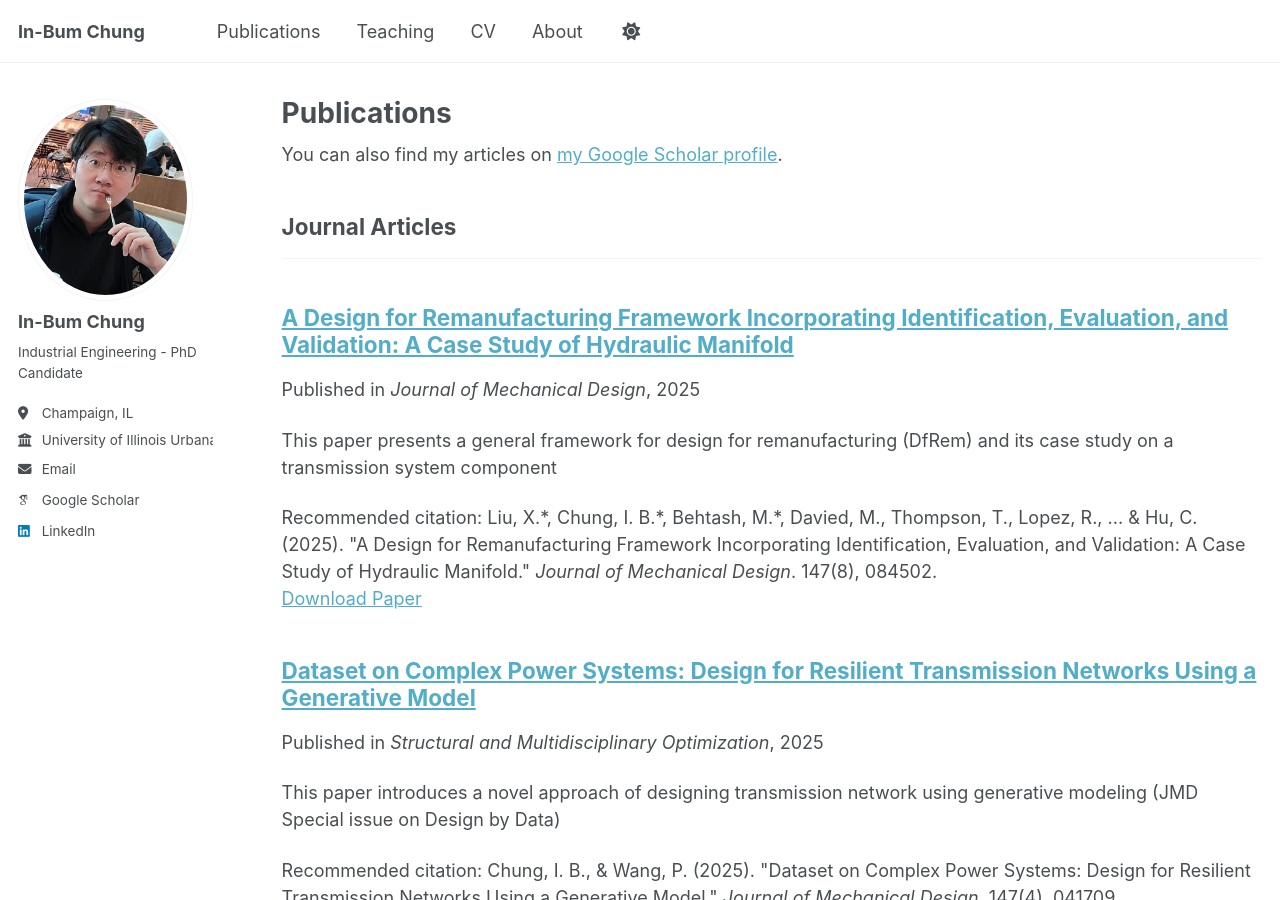
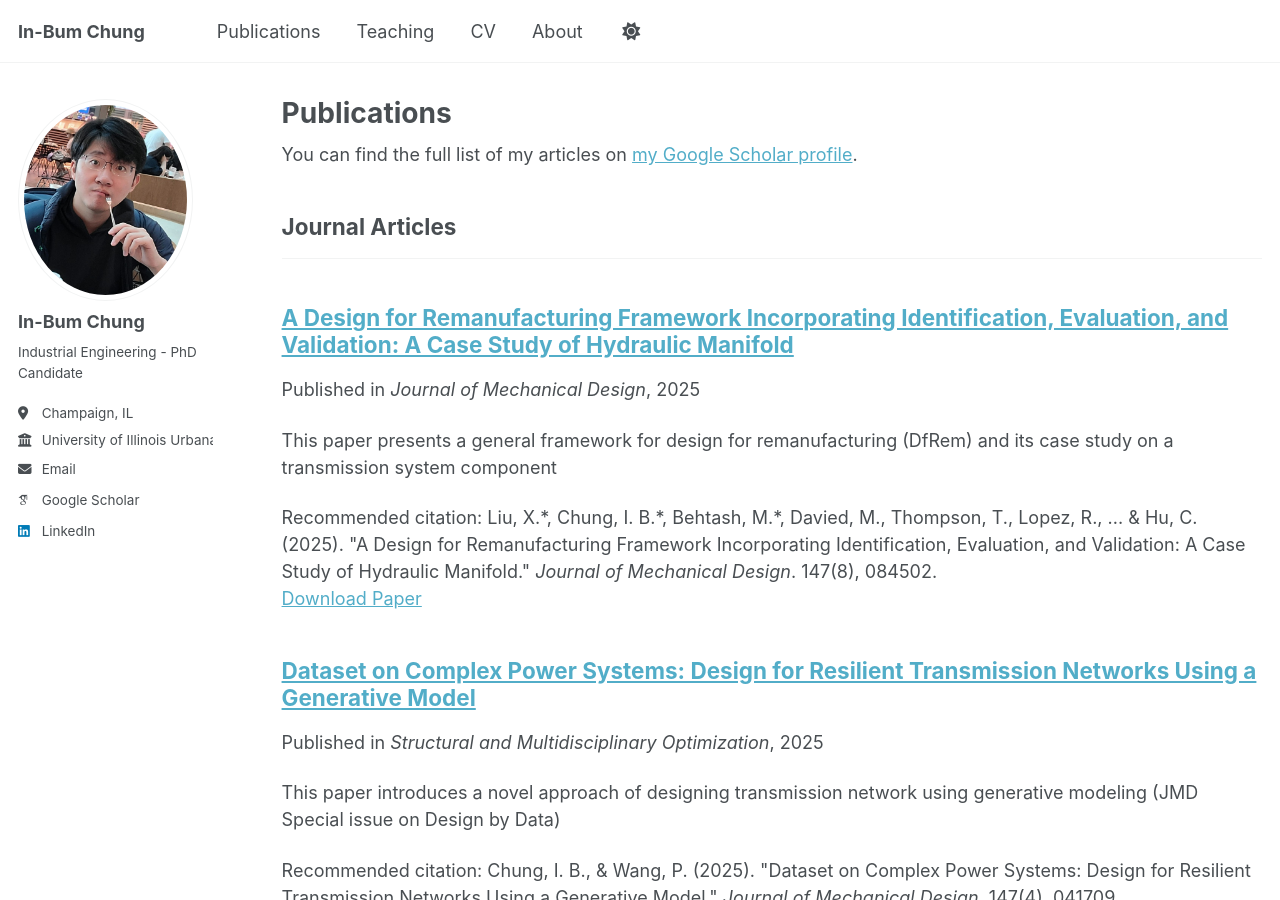
Before and after one commit to IBChung/IBChung.github.io, a Jekyll site: the page built from _pages/publications.html, in a window 1280 px wide and 900 px high. Built offline with Jekyll 4.4.1, drawn with Linux system fonts in a browser that asks for light colours; some web fonts are replaced; a script that is not in the unit is left out.

Commit message:
Update publications.html

```diff
--- a/_pages/publications.html
+++ b/_pages/publications.html
@@ -6,7 +6,7 @@ author_profile: true
 ---
 
 {% if site.author.googlescholar %}
-  <div class="wordwrap">You can also find my articles on <a href="{{site.author.googlescholar}}">my Google Scholar profile</a>.</div>
+  <div class="wordwrap">You can find the full list of my articles on <a href="{{site.author.googlescholar}}">my Google Scholar profile</a>.</div>
 {% endif %}
 
 {% include base_path %}
```
